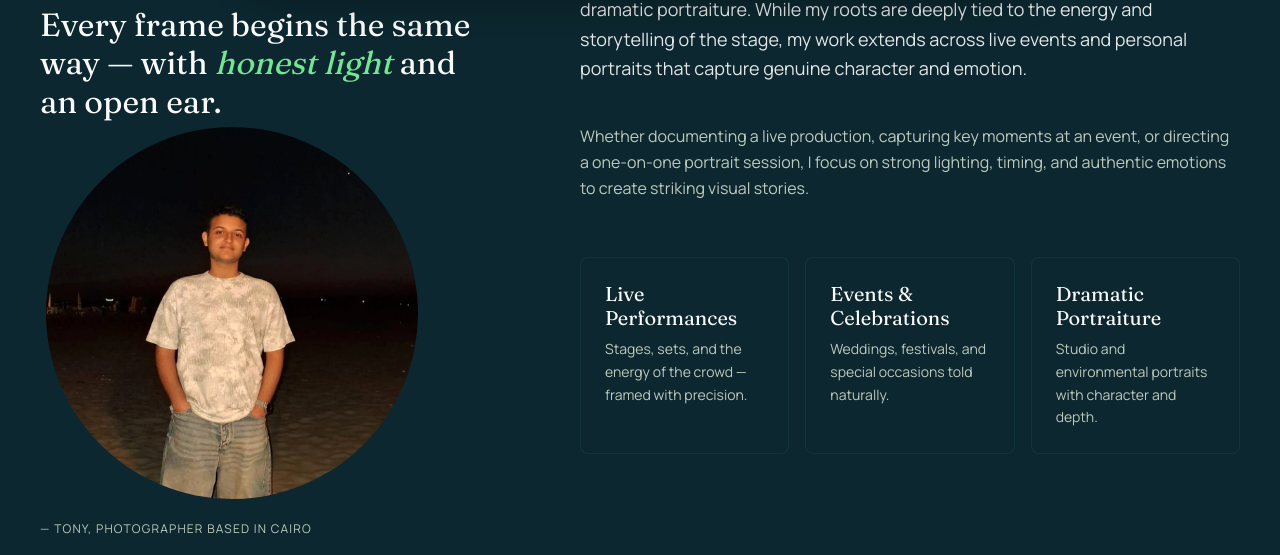
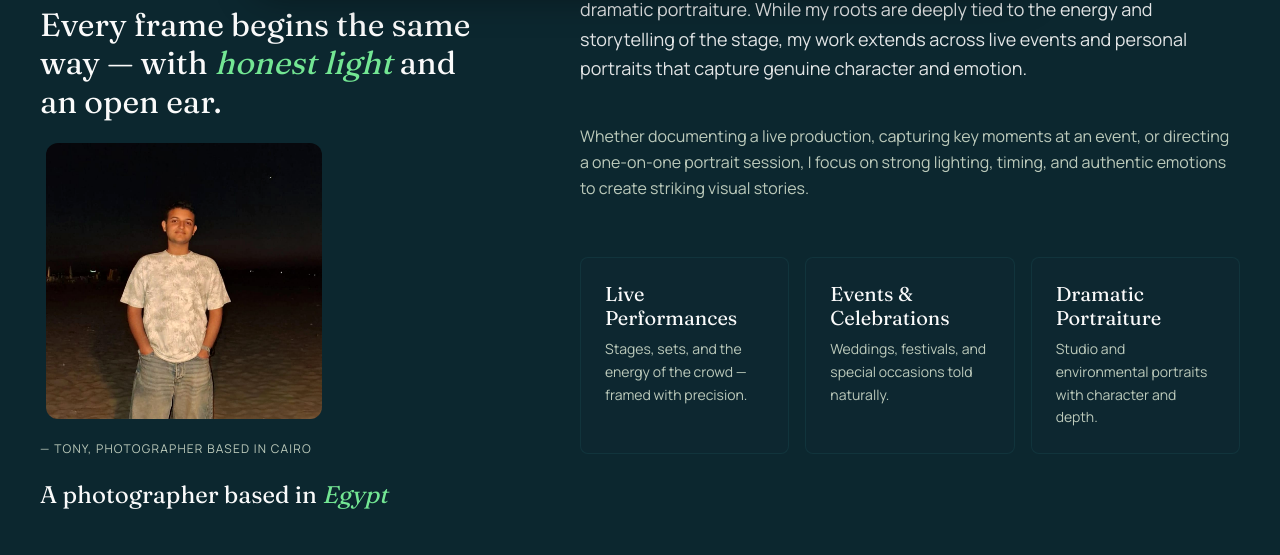
Before and after one commit to Shenodev/tony-visuals-portfolio, a Next.js app: page / in a window 1280 px wide. Shown: the part 799-1354 px from the top of the page. Built offline with nearby package versions, Linux system fonts and the light colour scheme; no server answers; the database is empty.

Commit message:
feat: add About component with photographer bio and pillars

```diff
--- a/components/About.tsx
+++ b/components/About.tsx
@@ -20,8 +20,8 @@
                 </span>{" "}
                 and an open ear.
               </blockquote>
-              <div className="relative w-72 h-72 sm:w-96 sm:h-96 rounded-full overflow-hidden p-1.5">
-                <Image src="/images/about.png" alt="Tony" width={100} height={100} className="w-full h-full object-cover rounded-full filter contrast-105" />
+              <div className="relative w-72 h-72 my-4 overflow-hidden p-1.5">
+                <Image src="/images/about.png" alt="Tony" width={100} height={100} className="w-full h-full object-cover rounded-xl filter contrast-105" />
               </div>
               <p className="text-label-sm font-label-sm tracking-widest text-on-surface-variant uppercase mt-space-md">
                 — Tony, photographer based in Cairo
```
